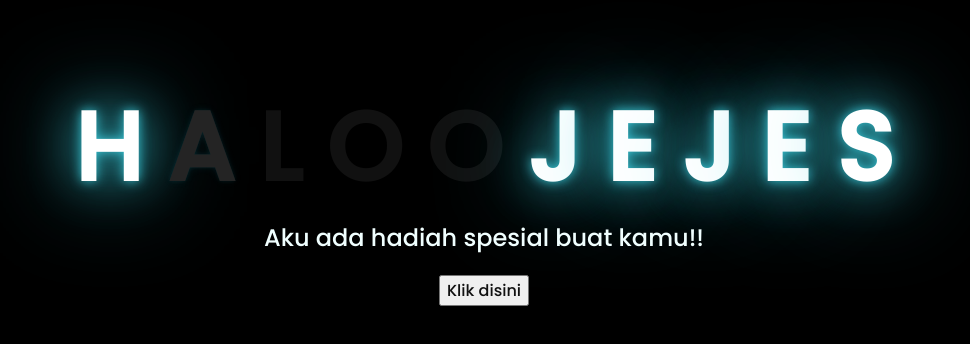
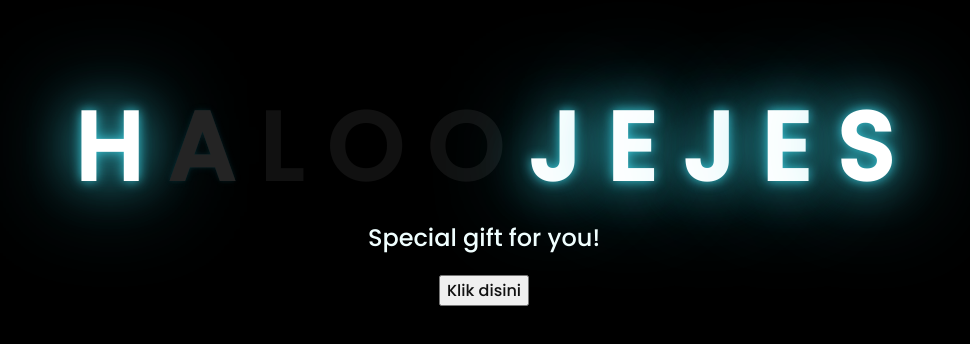
Before and after one commit to WiliantoWirahady/digital.gift, a plain HTML site: page index.html in a window 1280 px wide. Shown: the part 218-562 px from the top of the page, without its empty margins (164-1134 px from the left). Drawn offline with Linux system fonts and the light colour scheme.

Commit message:
Update index.html

```diff
--- a/index.html
+++ b/index.html
@@ -26,7 +26,7 @@
 
     </div>
     <div class="description">
-        <span>Aku ada hadiah spesial buat kamu!!</span>
+        <span>Special gift for you!</span>
     </div>
     <div class="button">
         <button>
```
